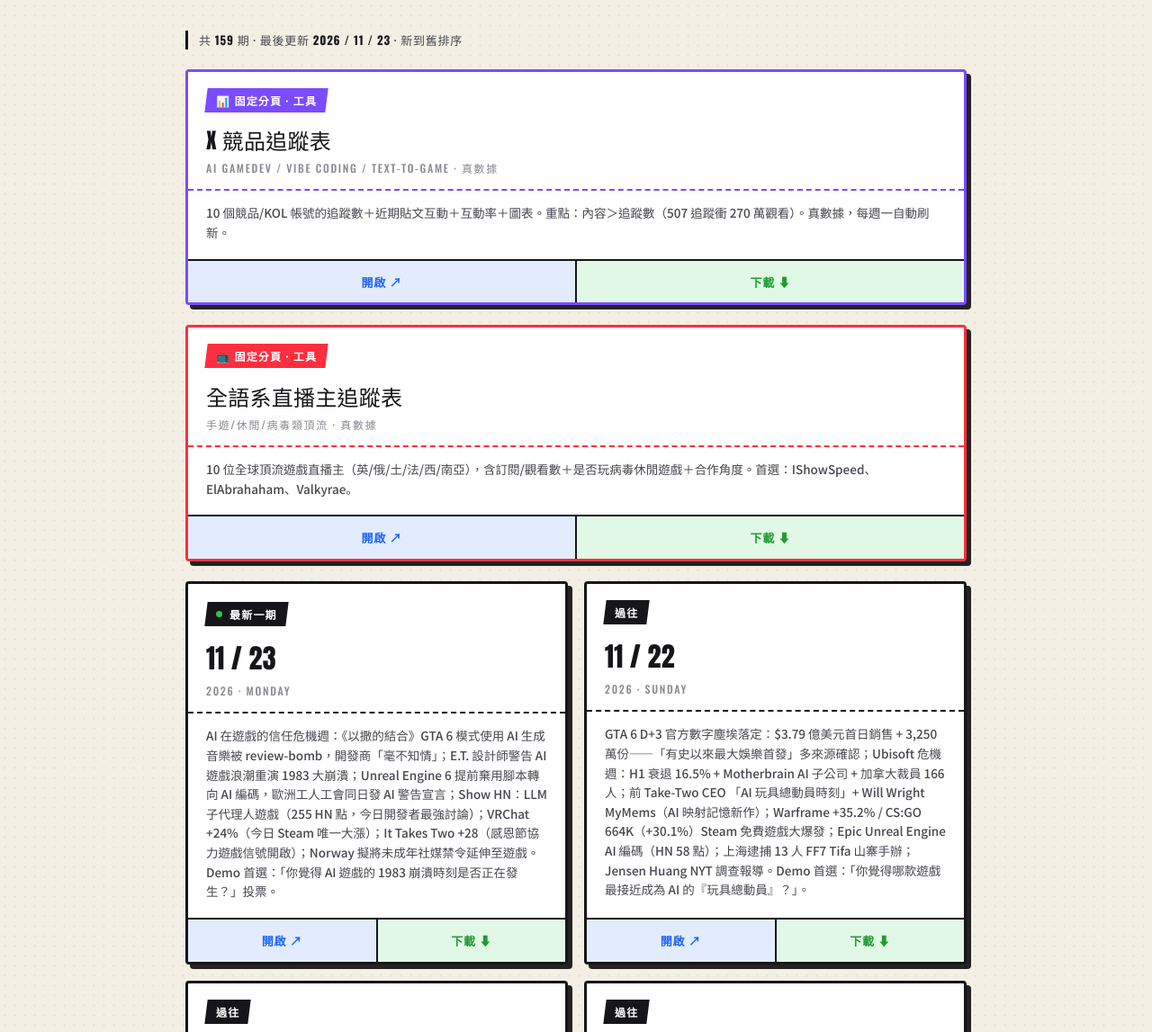
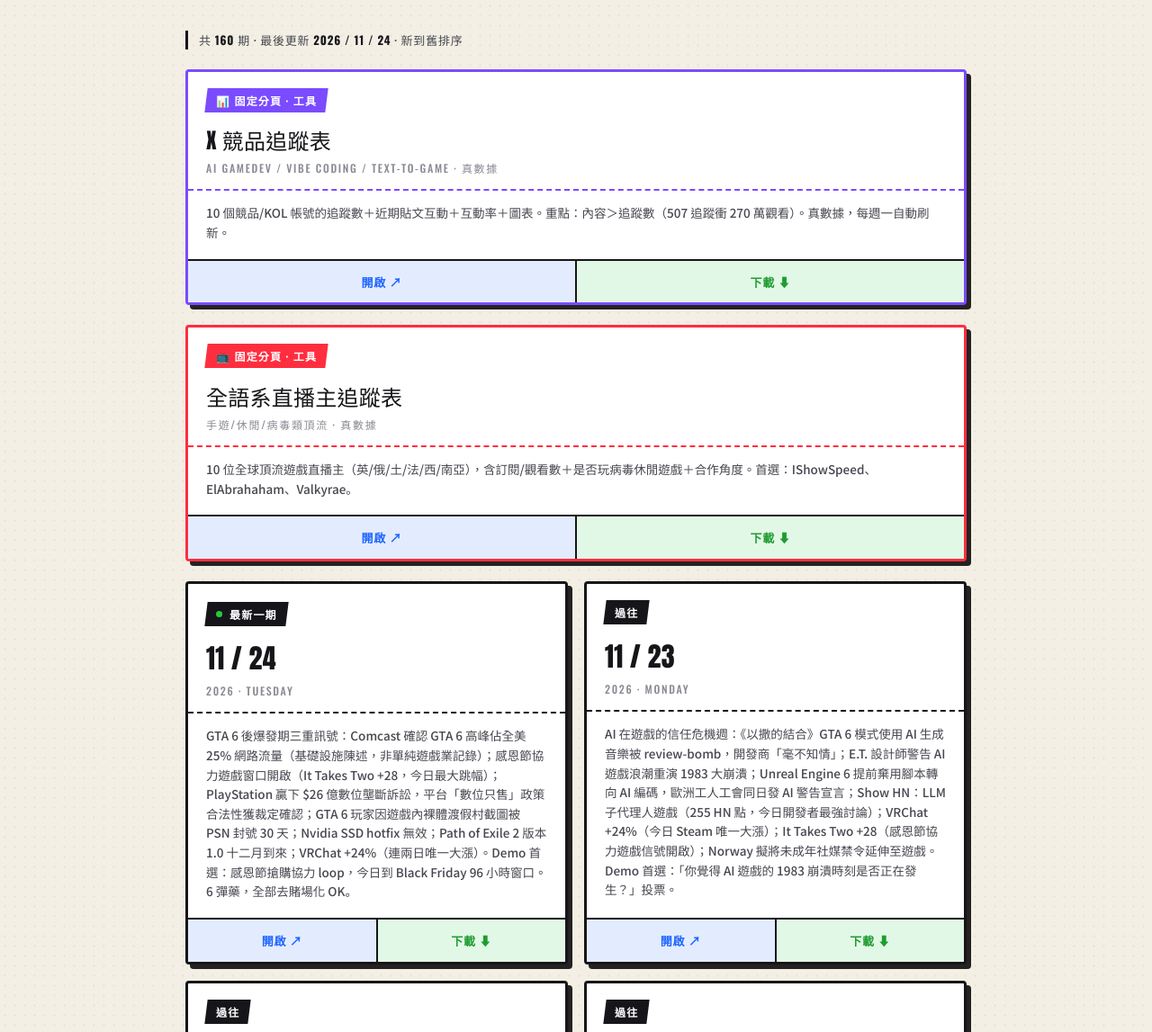
Before and after one commit to pizzacatkkkkk/gamegen-daily, a plain HTML site: page index.html in a window 1280 px wide. Shown: the part 274-1421 px from the top of the page at 90% size. Drawn offline with nearby package versions, Linux system fonts and the light colour scheme.

Commit message:
daily 2026-11-24 07:54:02

```diff
--- a/index.html
+++ b/index.html
@@ -83,7 +83,7 @@
   </header>
 
   <main>
-    <div class="meta">共 <b>159</b> 期 · 最後更新 <b>2026 / 11 / 23</b> · 新到舊排序</div>
+    <div class="meta">共 <b>160</b> 期 · 最後更新 <b>2026 / 11 / 24</b> · 新到舊排序</div>
 
     <div class="card" style="margin-bottom:22px;border-color:var(--violet)">
       <div class="top" style="border-bottom-color:var(--violet)">
@@ -116,6 +116,19 @@
       <div class="card">
         <div class="top">
           <span class="datebadge"><span class="dot"></span><span>最新一期</span></span>
+          <div class="big disp">11 / 24</div>
+          <div class="wk">2026 · Tuesday</div>
+        </div>
+        <div class="desc">GTA 6 後爆發期三重訊號：Comcast 確認 GTA 6 高峰佔全美 25% 網路流量（基礎設施陳述，非單純遊戲業記錄）；感恩節協力遊戲窗口開啟（It Takes Two +28，今日最大跳幅）；PlayStation 贏下 $26 億數位壟斷訴訟，平台「數位只售」政策合法性獲裁定確認；GTA 6 玩家因遊戲內裸體渡假村截圖被 PSN 封號 30 天；Nvidia SSD hotfix 無效；Path of Exile 2 版本 1.0 十二月到來；VRChat +24%（連兩日唯一大漲）。Demo 首選：感恩節搶購協力 loop，今日到 Black Friday 96 小時窗口。6 彈藥，全部去賭場化 OK。</div>
+        <div class="btns">
+          <a class="open" href="GameGen_遊戲時事日報_2026-11-24.html" target="_blank">開啟 ↗</a>
+          <a class="dl" href="GameGen_遊戲時事日報_2026-11-24.html" download>下載 ⬇</a>
+        </div>
+      </div>
+
+      <div class="card">
+        <div class="top">
+          <span class="datebadge"><span>過往</span></span>
           <div class="big disp">11 / 23</div>
           <div class="wk">2026 · Monday</div>
         </div>
```
